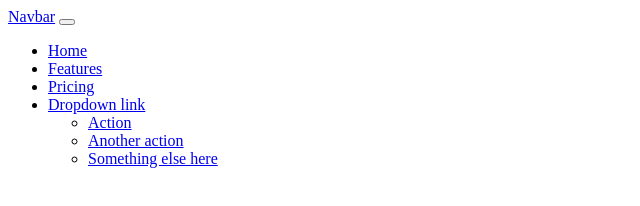
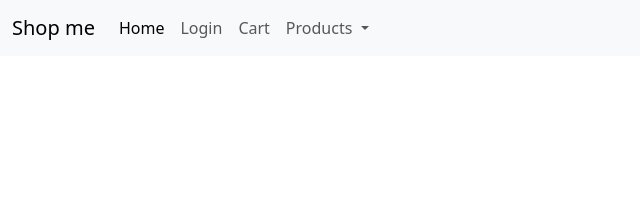
Before and after one commit to NiyaWi/EcomStore, a plain HTML site: page scripts/index.html in a window 1280 px wide. Shown: the whole page, without its empty margins (0-640 px from the left). Drawn offline with nearby package versions, Linux system fonts and the light colour scheme.

Commit message:
added code

```diff
--- a/scripts/index.html
+++ b/scripts/index.html
@@ -1,26 +1,33 @@
 <!DOCTYPE html>
-<head></head>
+<head>
+    <html lang="en">
+  <head>
+    <meta charset="utf-8">
+    <meta name="viewport" content="width=device-width, initial-scale=1">
+    <link href="https://cdn.jsdelivr.net/npm/bootstrap@5.3.2/dist/css/bootstrap.min.css" rel="stylesheet" integrity="sha384-T3c6CoIi6uLrA9TneNEoa7RxnatzjcDSCmG1MXxSR1GAsXEV/Dwwykc2MPK8M2HN" crossorigin="anonymous">
+    <title>E-commerce Shop</title>
+</head>
 <body>
     <nav class="navbar navbar-expand-lg bg-body-tertiary">
         <div class="container-fluid">
-          <a class="navbar-brand" href="#">Navbar</a>
+          <a class="navbar-brand" href= "scripts/index.html">Shop me </a>
           <button class="navbar-toggler" type="button" data-bs-toggle="collapse" data-bs-target="#navbarNavDropdown" aria-controls="navbarNavDropdown" aria-expanded="false" aria-label="Toggle navigation">
             <span class="navbar-toggler-icon"></span>
           </button>
           <div class="collapse navbar-collapse" id="navbarNavDropdown">
             <ul class="navbar-nav">
               <li class="nav-item">
-                <a class="nav-link active" aria-current="page" href="#">Home</a>
+                <a class="nav-link active" aria-current="page" href="index.html">Home</a>
               </li>
               <li class="nav-item">
-                <a class="nav-link" href="#">Features</a>
+                <a class="nav-link" href="userLogin.html">Login</a>
               </li>
               <li class="nav-item">
-                <a class="nav-link" href="#">Pricing</a>
+                <a class="nav-link" href="scripts/checkout.html">Cart</a>
               </li>
               <li class="nav-item dropdown">
                 <a class="nav-link dropdown-toggle" href="#" role="button" data-bs-toggle="dropdown" aria-expanded="false">
-                  Dropdown link
+                  Products
                 </a>
                 <ul class="dropdown-menu">
                   <li><a class="dropdown-item" href="#">Action</a></li>
@@ -34,6 +41,7 @@
 </nav>
 
 <div class=""></div>
+<script src="https://cdn.jsdelivr.net/npm/bootstrap@5.3.2/dist/js/bootstrap.bundle.min.js" integrity="sha384-C6RzsynM9kWDrMNeT87bh95OGNyZPhcTNXj1NW7RuBCsyN/o0jlpcV8Qyq46cDfL" crossorigin="anonymous"></script>
 </body>
 <main></main>
 
```
Also changed, not shown: scripts/user.html (+15 -0 lines).
